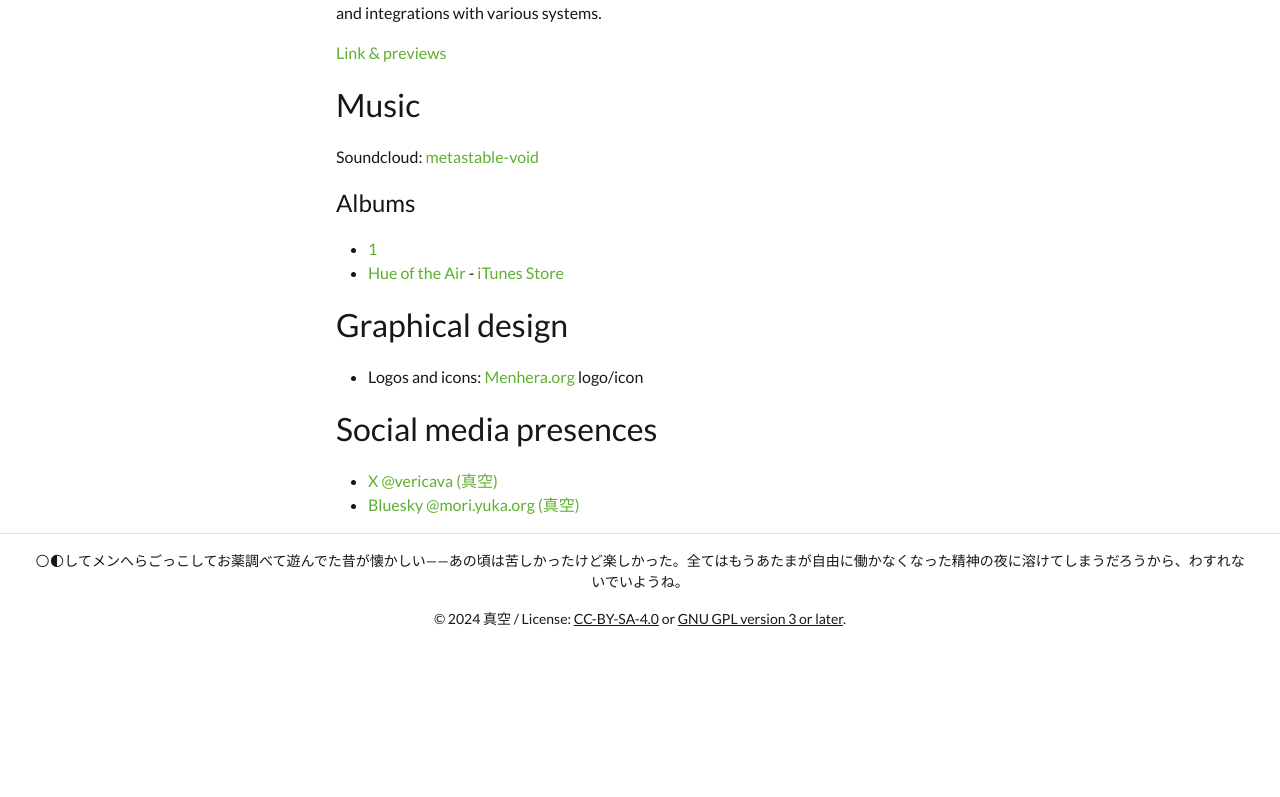
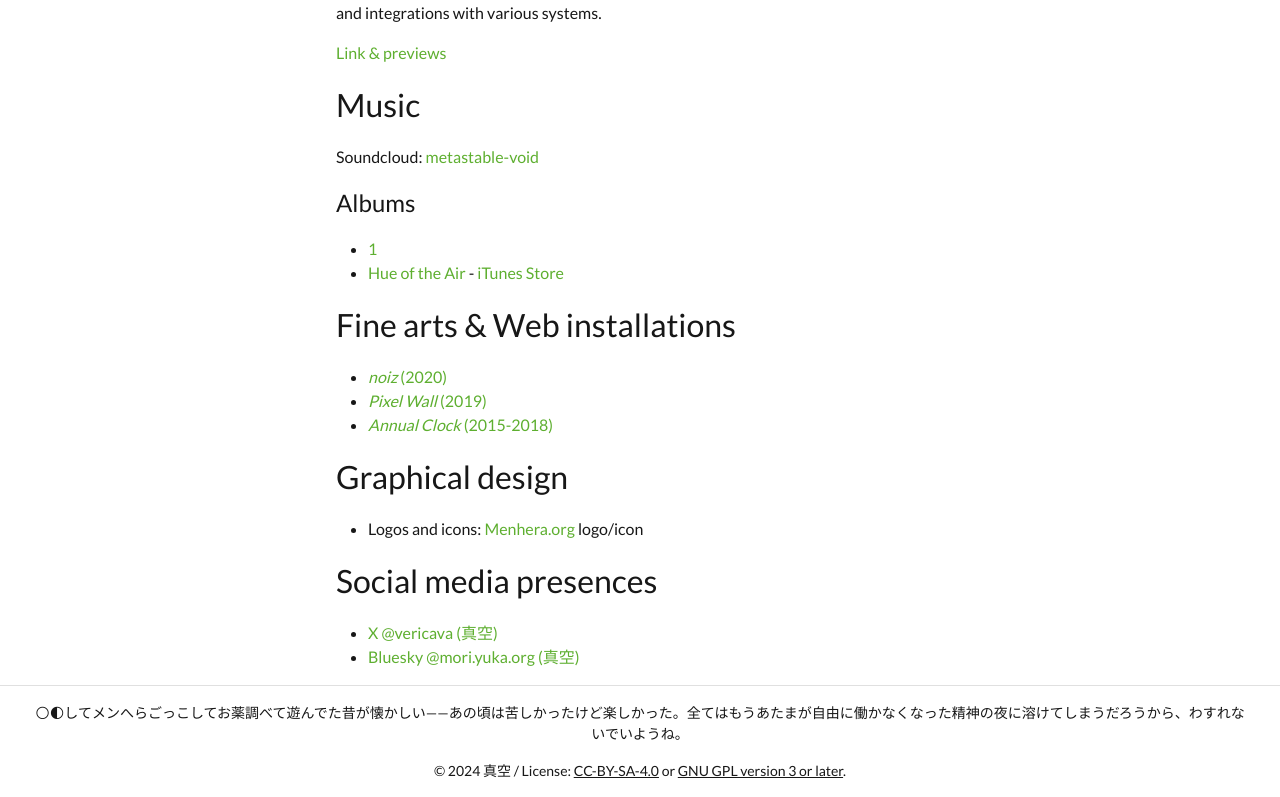
Before and after one commit to metastable-void/next-xn--w1yo5e.org, a Next.js app: page / in a window 1280 px wide. Shown: the part 774-1571 px from the top of the page. Before the commit the page ends 1419 px from the top, so only its background shows below. Built offline with nearby package versions, Linux system fonts and the light colour scheme.

Commit message:
fine arts

```diff
--- a/src/app/page.tsx
+++ b/src/app/page.tsx
@@ -25,6 +25,12 @@
         <li><a href="https://soundcloud.com/metastable-void/sets/album-1">1</a></li>
         <li><a href="https://album.link/i/1772122332">Hue of the Air</a> - <a href="https://music.apple.com/jp/album/hue-of-the-air-single/1772122332?l=en-US">iTunes Store</a></li>
       </ul>
+      <h2>Fine arts & Web installations</h2>
+      <ul>
+        <li><a href="https://metastable-void.github.io/noiz/"><i>noiz</i> (2020)</a></li>
+        <li><a href="https://metastable-void.github.io/Pixel-Wall/"><i>Pixel Wall</i> (2019)</a></li>
+        <li><a href="https://metastable-void.github.io/Annual-Clock/clock.svg"><i>Annual Clock</i> (2015-2018)</a></li>
+      </ul>
       <h2>Graphical design</h2>
       <ul>
         <li>Logos and icons: <a href="https://www.menhera.org/">Menhera.org</a> logo/icon</li>
```
